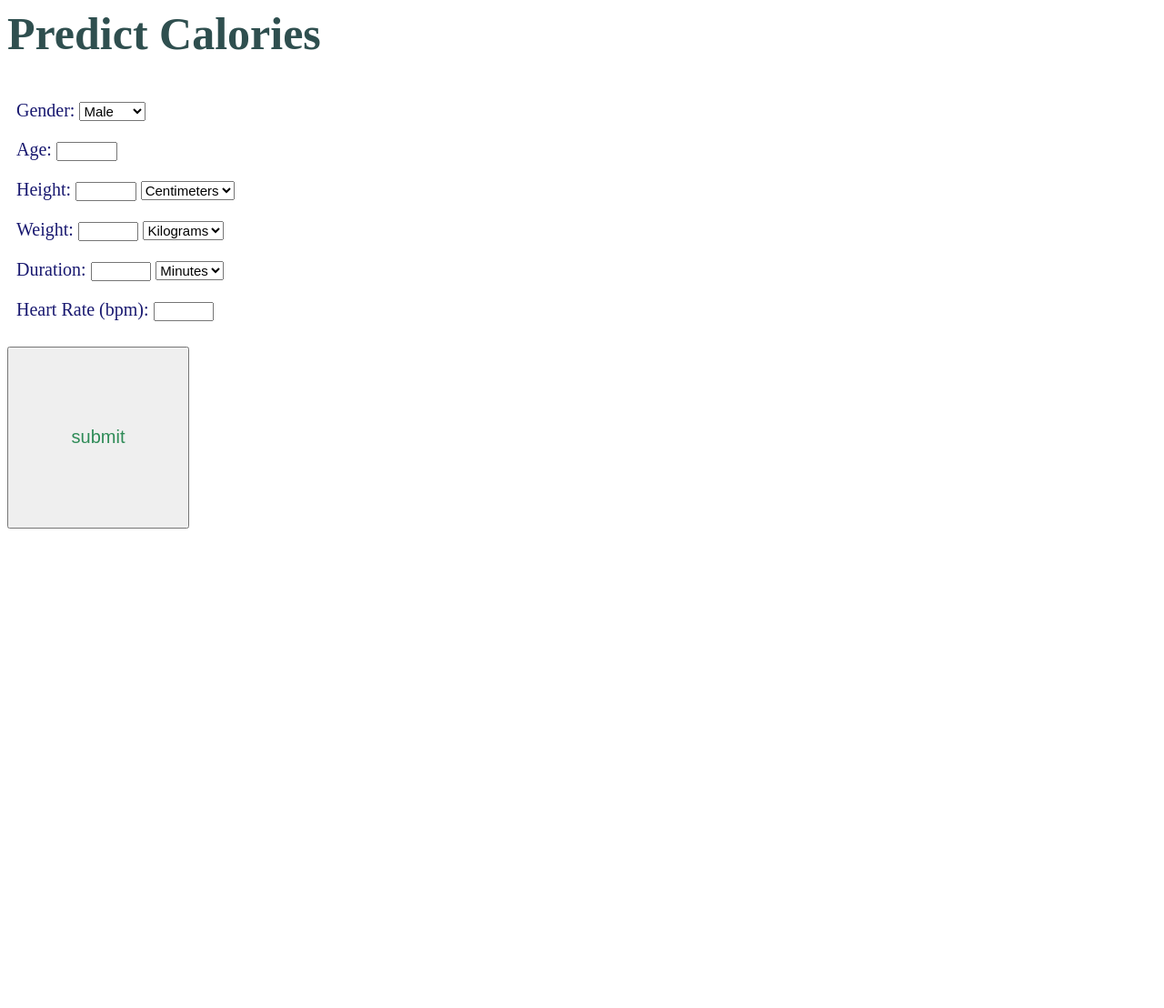
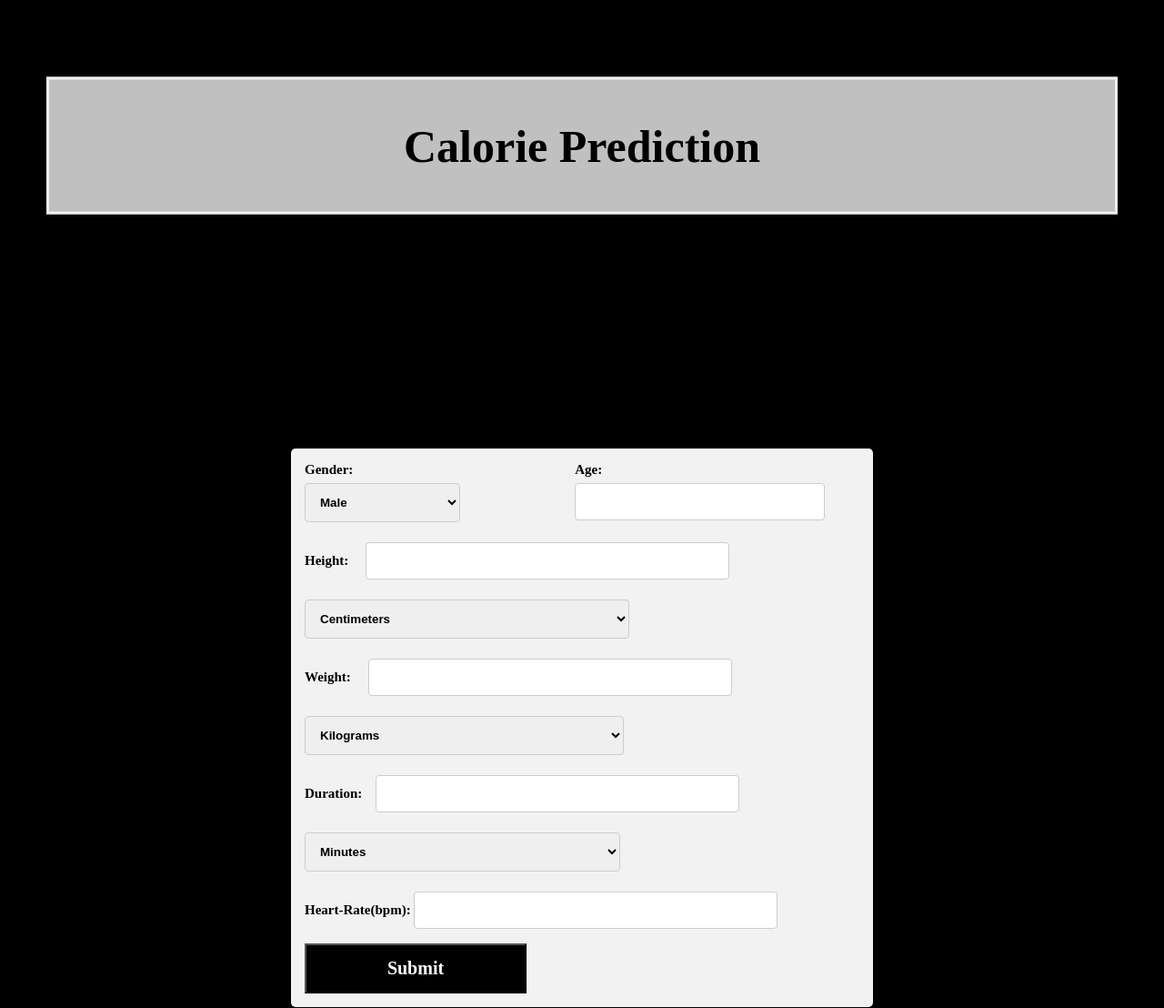
Before and after one commit to RajithaMuthukrishnan/calorie_predictor, a Flask app: page / in a window 1280 px wide. Shown: the whole page at 91% size. Before the commit the page ends 800 px from the top, so only its background shows below. Run offline with Flask 2, Linux system fonts and the light colour scheme.

Commit message:
Update front-end features

```diff
--- a/templates/home.html
+++ b/templates/home.html
@@ -1,111 +1,173 @@
+<!DOCTYPE html>
 <html>
+
   <style>
-   #wrapper
-   {
-      text-align:left;
-      font-size: 20px;
-      color: midnightblue;
-      /* margin:0 auto; */
-      padding:10px;
-      width:995px;
+  body {
+   font-family: "Brush Script MT", cursive;
+   background-color: black;
    }
-   #details
-   {
-      text-align:left;
-      font-size: 20px;
-      padding:10px;
-      color:cornflowerblue;
-      /* margin:0 auto; */
+
+  .header {
+  background-color: rgb(192,192,192); /* Fallback color */
+  color: black;
+  font-weight: bold;
+  border: 3px solid #f1f1f1;
+  position: absolute;
+  top: 20%;
+  left: 50%;
+  transform: translate(-50%, -50%);
+  z-index: 2;
+  width: 90%;
+  padding: 10px;
+  text-align: center;
     }
-   #result
-   {
-      text-align:left;
-      font-size: 20px;
-      color: cadetblue;
-      /* margin:0 auto; */
-      padding:10px;
-      width:995px;
+
+  /* Increase the font size of the <h1> element */
+  .header h1 {
+  font-size: 50px;
      }
+
+  form {
+        display: flex;
+        flex-wrap: wrap;
+        justify-content: space-between;
+    }
+
+   .form.contents>* {
+        width: 5%;
+   }
+
+   .text {
+  overflow: hidden;
+  position: absolute;
+  font-weight: bold;
+  z-index: 2;
+  top:110px;
+  font-size:15px;
+  border-radius: 5px;
+  background-color: #f2f2f2;
+  padding: 15px;
+  top: 100%;
+  left: 50%;
+  display: inline-block;
+  transform: translate(-50%, -50%);
+   }
+
+  input[type=text], select, textarea {
+  width: 115%;
+  padding: 12px;
+  font-weight: bold;
+  border: 1px solid #ccc;
+  border-radius: 4px;
+  box-sizing: border-box;
+  margin-top: 6px;
+  margin-bottom: 16px;
+  resize: vertical;
+    }
+
+
+  button.submit {
+  background-color: black;
+  font-family: "Brush Script MT", cursive;
+  font-size:20px;
+  font-weight: bold;
+  color: white;
+  padding: 14px 20px;
+  margin: 0;
+  cursor: pointer;
+  width: 40%;
+  }
+
+
+
+   button:hover {
+  opacity: 0.6;
+  }
+
   </style>
 
-   <!-- <script>
-      function showDetails() {
-         // var gender = document.getElementById("gender").value;
-         // var age = document.getElementById("age").value;
-         // var height = document.getElementById("height").value;
-         // var weight = document.getElementById("weight").value;
-         // var duration = document.getElementById("duration").value;
-         // var heartrate = document.getElementById("heartRate").value;
+  <script>
+      function printDiv() {
+         gender = document.getElementById("gender").innerHTML=feedback.lname.value;
+      }
+   </script>
 
-         document.getElementById('gender_val').innerHTML = document.getElementById("gender").value;
-      }
-   </script> -->
+  <head>
+    <title>Calarie Prediction App</title>
+  </head>
 
   <body>
-      <h1 style = "color:darkslategrey; font-size:50px;"> Predict Calories </h1>
+
+  <div class="container">
+    <div class="header">
+		<h1>Calorie Prediction </h1>
+
+	</div>
+	<div class="text">
     <form action = "http://localhost:5000/predict" method = "POST"
          enctype = "multipart/form-data">
-         <div id="wrapper">
-            Gender:
+
+
+		<div>
+		<label for="Gender">Gender:</label>
 		<select name = "Gender" onchange= "gender_text(event)" id="gender" style="font-size:15">
                <option value="male">Male</option>
                <option value="female">Female</option>
         </select>
 		</div>
-         <div id="wrapper">
-            Age:
-            <input type = "text" name = "Age" onchange= "age_text(event)" id="age" style="width:5em;"/>
+		<br>
+
+		<div>
+		<label for="Age">Age:</label>
+        <input type = "text" name = "Age" onchange= "age_text(event)" id="age"/>
 		</div>
-         <div id="wrapper">
-            Height:
-            <input type = "text" name = "Height" onchange= "height_text(event)" id="height" style="width:5em;"/>
-            <select name = "heightUnit" id = "heightunit" style="font-size:15">
+		<br>
+
+		<div>
+		<label for="Height">Height:&nbsp;&nbsp;&nbsp;&nbsp;</label>
+            <input type = "text" name = "Height" onchange= "height_text(event)" id="height" style="width:30em;"/>
+            <select name = "heightUnit" id = "heightunit" style="font-size:15;  width: 60%;">
                <option value="cm">Centimeters</option>
                <option value="ft">Feet</option>
             </select>
 		</div>
-         <div id="wrapper">
-            Weight:
-            <input type = "text" name = "Weight" onchange= "weight_text(event)" id="weight" style="width:5em;"/>
-            <select name = "weightUnit" id = "weightunit" style="font-size:15">
+		<br>
+
+		<div>
+		<label for="Weight">Weight:&nbsp;&nbsp;&nbsp;&nbsp;</label>
+            <input type = "text" name = "Weight" onchange= "weight_text(event)" id="weight" style="width:30em;"/>
+            <select name = "weightUnit" id = "weightunit" style="font-size:15; width: 60%;">
                <option value="kg">Kilograms</option>
                <option value="lb">Pounds</option>
             </select>
 		</div>
-         <div id="wrapper">
-            Duration:
-            <input type = "text" name = "Duration" onchange= "duration_text(event)" id="duration" style="width:5em;"/>
-            <select name = "durationUnit" id = "durationunit" style="font-size:15">
+		<br>
+
+		<div>
+		<label for="Duration">Duration:&nbsp;&nbsp;&nbsp;</label>
+            <input type = "text" name = "Duration" onchange= "duration_text(event)" id="duration" style="width:30em;"/>
+            <select name = "durationUnit" id = "durationunit" style="font-size:15;  width: 60%;">
                <option value="min">Minutes</option>
                <option value="hr">Hours</option>
             </select>
 		</div>
-         <div id="wrapper">
-            Heart Rate (bpm):
-            <input type = "text" name = "Heart Rate" onchange= "heartRate_text(event)" id="heartRate" style="width:5em;"/>
+		<br>
+
+		<div>
+		<label for="HeartRate(bpm)">Heart-Rate(bpm):</label>
+            <input type = "text" name = "Heart Rate" onchange= "heartRate_text(event)" id="heartRate" style="width:30em;"/>
 		</div>
+
          <br>
-            <input type = "submit" onclick="showDetails()" value="submit" style="font-size:20px; width:10em; height:10em; color:seagreen;"/>
+
+		<button class="submit" type="submit">Submit</button>
+
     </form>
-    <br>
-    <br>
     </div>
-    <!-- <p><span id = "gender_val"></span> </p>  -->
-    <div id="details">
-      {{gender}}
-      <br>
-      {{age}}
-      <br>
-      {{height}}
-      <br>
-      {{weight}}
-      <br>
-      {{duration}}
-      <br>
-      {{heartrate}}
   </div>
   <div id="result">
       {{pred}}
    </div>
+
   </body>
 </html>
```
Lines whose indentation alone changed are shown as unchanged.
